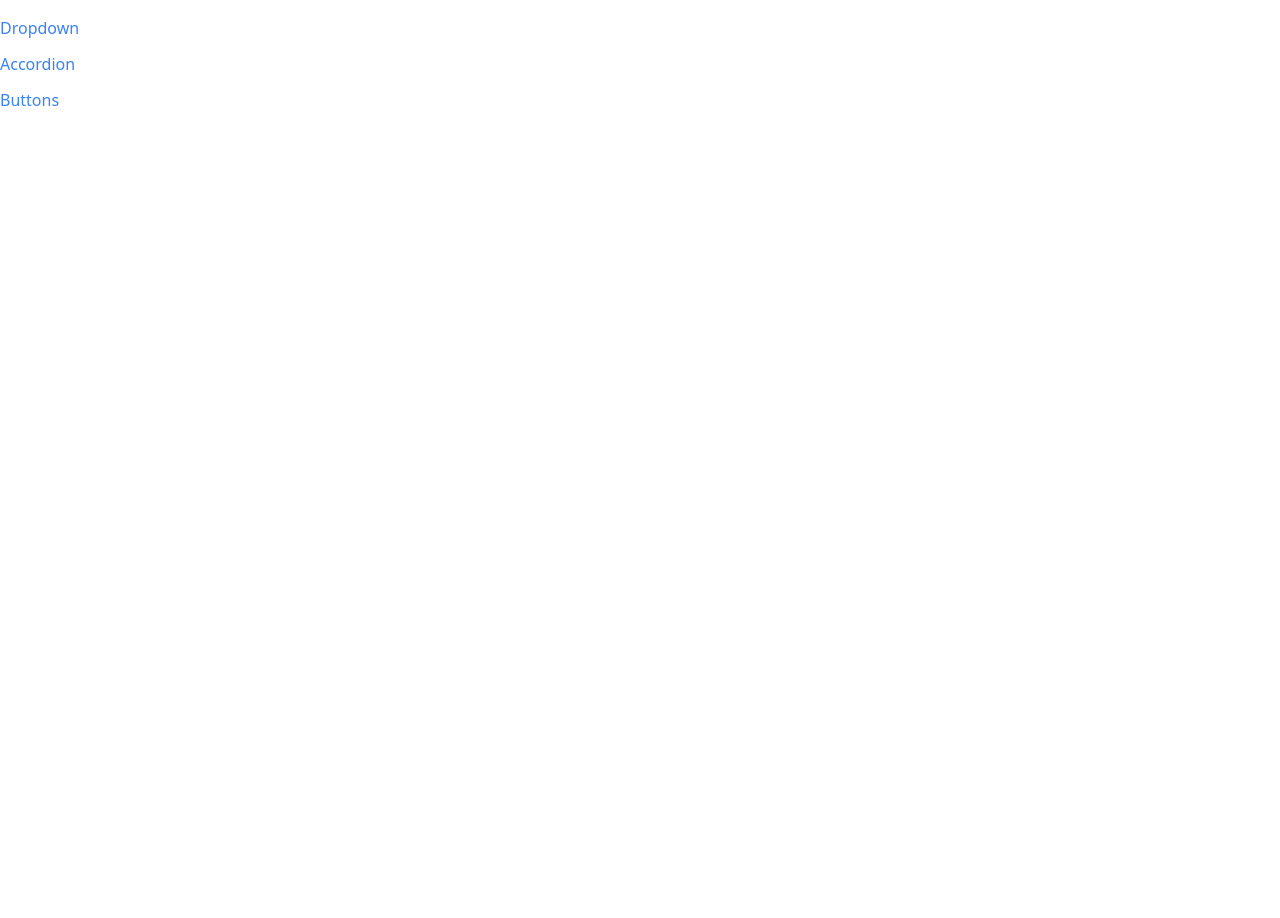
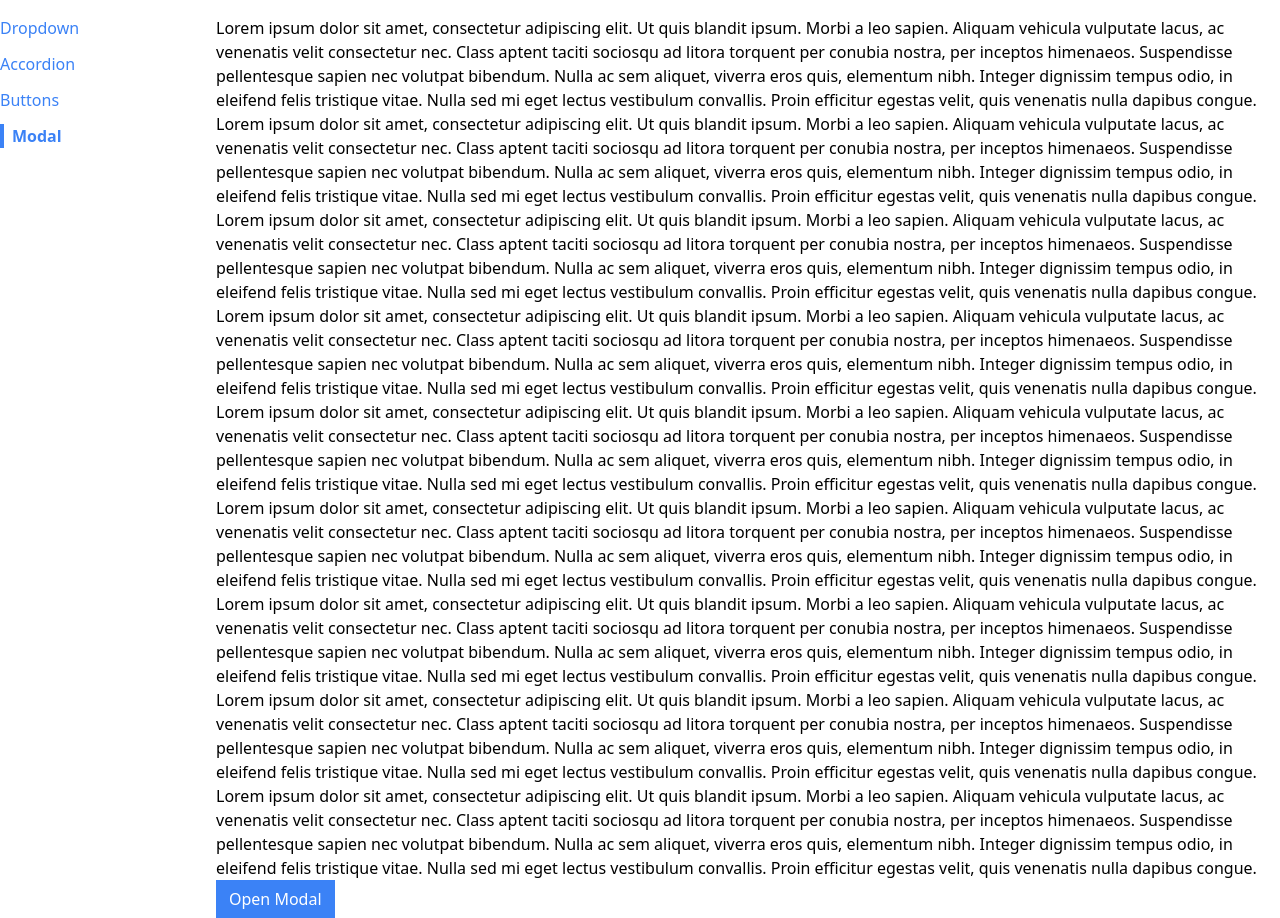
Before and after one commit to ankitsrivastava0103/comps, a React (Create React App) app: page /modal in a window 1280 px wide. Before the commit the page ends 800 px from the top, so only its background shows below. Built offline with nearby package versions, Linux system fonts and the light colour scheme.

Commit message:
Added Modal Component

```diff
--- a/public/index.html
+++ b/public/index.html
@@ -39,5 +39,6 @@
       To begin the development, run `npm start` or `yarn start`.
       To create a production bundle, use `npm run build` or `yarn build`.
     -->
+    <div class="modal-container"></div>
   </body>
 </html>
--- a/src/App.js
+++ b/src/App.js
@@ -3,6 +3,7 @@
 import DropdownPage from "./pages/DropdownPage";
 import ButtonPage from "./pages/ButtonPage";
 import Sidebar from "./components/Sidebar";
+import ModalPage from "./pages/ModalPage";
 
 const App = () => {
   return (
@@ -18,6 +19,9 @@
         <Route path="/buttons">
           <ButtonPage />
         </Route>
+        <Route path="/modal">
+          <ModalPage />
+        </Route>
       </div>
     </div>
   );
--- a/src/components/Button.js
+++ b/src/components/Button.js
@@ -10,6 +10,7 @@
   danger,
   outline,
   rounded,
+  ...rest
 }) => {
   const classes = twMerge(
     className("px-3 py-1.5 border", {
@@ -28,7 +29,11 @@
     })
   );
 
-  return <button className={classes}>{children}</button>;
+  return (
+    <button {...rest} className={classes}>
+      {children}
+    </button>
+  );
 };
 
 Button.propTypes = {
--- /dev/null
+++ b/src/components/Modal.js
@@ -0,0 +1,29 @@
+import { useEffect } from "react";
+import ReactDOM from "react-dom";
+
+const Modal = ({ onClose, children, actionBar }) => {
+  useEffect(() => {
+    document.body.classList.add("overflow-hidden");
+    return () => {
+      document.body.classList.remove("overflow-hidden");
+    };
+  }, []);
+
+  return ReactDOM.createPortal(
+    <div>
+      <div
+        onClick={onClose}
+        className="fixed inset-0 bg-gray-300 opacity-80"
+      ></div>
+      <div className="fixed inset-40 p-10 bg-white">
+        <div className="flex flex-col justify-between h-full">
+          {children}
+          <div className="flex justify-end">{actionBar}</div>
+        </div>
+      </div>
+    </div>,
+    document.querySelector(".modal-container")
+  );
+};
+
+export default Modal;
--- a/src/components/Sidebar.js
+++ b/src/components/Sidebar.js
@@ -5,6 +5,7 @@
     { label: "Dropdown", path: "/" },
     { label: "Accordion", path: "/accordion" },
     { label: "Buttons", path: "/buttons" },
+    { label: "Modal", path: "/modal" },
   ];
 
   const renderLinks = links.map((link) => {
--- /dev/null
+++ b/src/pages/ModalPage.js
@@ -0,0 +1,130 @@
+import Modal from "../components/Modal";
+import Button from "../components/Button";
+import { useState } from "react";
+
+const ModalPage = () => {
+  const [showModal, setShowModal] = useState(false);
+
+  const handleModalShowClick = () => {
+    setShowModal(true);
+  };
+
+  const handleModalCloseClick = () => {
+    setShowModal(false);
+  };
+
+  const actionBar = (
+    <div>
+      <Button onClick={handleModalCloseClick} primary>
+        I Accept
+      </Button>
+    </div>
+  );
+
+  const modal = (
+    <Modal onClose={handleModalCloseClick} actionBar={actionBar}>
+      <p>Here is an important agreement for you to accept</p>
+    </Modal>
+  );
+
+  return (
+    <div>
+      <p>
+        Lorem ipsum dolor sit amet, consectetur adipiscing elit. Ut quis blandit
+        ipsum. Morbi a leo sapien. Aliquam vehicula vulputate lacus, ac
+        venenatis velit consectetur nec. Class aptent taciti sociosqu ad litora
+        torquent per conubia nostra, per inceptos himenaeos. Suspendisse
+        pellentesque sapien nec volutpat bibendum. Nulla ac sem aliquet, viverra
+        eros quis, elementum nibh. Integer dignissim tempus odio, in eleifend
+        felis tristique vitae. Nulla sed mi eget lectus vestibulum convallis.
+        Proin efficitur egestas velit, quis venenatis nulla dapibus congue.
+      </p>
+      <p>
+        Lorem ipsum dolor sit amet, consectetur adipiscing elit. Ut quis blandit
+        ipsum. Morbi a leo sapien. Aliquam vehicula vulputate lacus, ac
+        venenatis velit consectetur nec. Class aptent taciti sociosqu ad litora
+        torquent per conubia nostra, per inceptos himenaeos. Suspendisse
+        pellentesque sapien nec volutpat bibendum. Nulla ac sem aliquet, viverra
+        eros quis, elementum nibh. Integer dignissim tempus odio, in eleifend
+        felis tristique vitae. Nulla sed mi eget lectus vestibulum convallis.
+        Proin efficitur egestas velit, quis venenatis nulla dapibus congue.
+      </p>
+      <p>
+        Lorem ipsum dolor sit amet, consectetur adipiscing elit. Ut quis blandit
+        ipsum. Morbi a leo sapien. Aliquam vehicula vulputate lacus, ac
+        venenatis velit consectetur nec. Class aptent taciti sociosqu ad litora
+        torquent per conubia nostra, per inceptos himenaeos. Suspendisse
+        pellentesque sapien nec volutpat bibendum. Nulla ac sem aliquet, viverra
+        eros quis, elementum nibh. Integer dignissim tempus odio, in eleifend
+        felis tristique vitae. Nulla sed mi eget lectus vestibulum convallis.
+        Proin efficitur egestas velit, quis venenatis nulla dapibus congue.
+      </p>
+      <p>
+        Lorem ipsum dolor sit amet, consectetur adipiscing elit. Ut quis blandit
+        ipsum. Morbi a leo sapien. Aliquam vehicula vulputate lacus, ac
+        venenatis velit consectetur nec. Class aptent taciti sociosqu ad litora
+        torquent per conubia nostra, per inceptos himenaeos. Suspendisse
+        pellentesque sapien nec volutpat bibendum. Nulla ac sem aliquet, viverra
+        eros quis, elementum nibh. Integer dignissim tempus odio, in eleifend
+        felis tristique vitae. Nulla sed mi eget lectus vestibulum convallis.
+        Proin efficitur egestas velit, quis venenatis nulla dapibus congue.
+      </p>
+      <p>
+        Lorem ipsum dolor sit amet, consectetur adipiscing elit. Ut quis blandit
+        ipsum. Morbi a leo sapien. Aliquam vehicula vulputate lacus, ac
+        venenatis velit consectetur nec. Class aptent taciti sociosqu ad litora
+        torquent per conubia nostra, per inceptos himenaeos. Suspendisse
+        pellentesque sapien nec volutpat bibendum. Nulla ac sem aliquet, viverra
+        eros quis, elementum nibh. Integer dignissim tempus odio, in eleifend
+        felis tristique vitae. Nulla sed mi eget lectus vestibulum convallis.
+        Proin efficitur egestas velit, quis venenatis nulla dapibus congue.
+      </p>
+      <p>
+        Lorem ipsum dolor sit amet, consectetur adipiscing elit. Ut quis blandit
+        ipsum. Morbi a leo sapien. Aliquam vehicula vulputate lacus, ac
+        venenatis velit consectetur nec. Class aptent taciti sociosqu ad litora
+        torquent per conubia nostra, per inceptos himenaeos. Suspendisse
+        pellentesque sapien nec volutpat bibendum. Nulla ac sem aliquet, viverra
+        eros quis, elementum nibh. Integer dignissim tempus odio, in eleifend
+        felis tristique vitae. Nulla sed mi eget lectus vestibulum convallis.
+        Proin efficitur egestas velit, quis venenatis nulla dapibus congue.
+      </p>
+      <p>
+        Lorem ipsum dolor sit amet, consectetur adipiscing elit. Ut quis blandit
+        ipsum. Morbi a leo sapien. Aliquam vehicula vulputate lacus, ac
+        venenatis velit consectetur nec. Class aptent taciti sociosqu ad litora
+        torquent per conubia nostra, per inceptos himenaeos. Suspendisse
+        pellentesque sapien nec volutpat bibendum. Nulla ac sem aliquet, viverra
+        eros quis, elementum nibh. Integer dignissim tempus odio, in eleifend
+        felis tristique vitae. Nulla sed mi eget lectus vestibulum convallis.
+        Proin efficitur egestas velit, quis venenatis nulla dapibus congue.
+      </p>
+      <p>
+        Lorem ipsum dolor sit amet, consectetur adipiscing elit. Ut quis blandit
+        ipsum. Morbi a leo sapien. Aliquam vehicula vulputate lacus, ac
+        venenatis velit consectetur nec. Class aptent taciti sociosqu ad litora
+        torquent per conubia nostra, per inceptos himenaeos. Suspendisse
+        pellentesque sapien nec volutpat bibendum. Nulla ac sem aliquet, viverra
+        eros quis, elementum nibh. Integer dignissim tempus odio, in eleifend
+        felis tristique vitae. Nulla sed mi eget lectus vestibulum convallis.
+        Proin efficitur egestas velit, quis venenatis nulla dapibus congue.
+      </p>
+      <p>
+        Lorem ipsum dolor sit amet, consectetur adipiscing elit. Ut quis blandit
+        ipsum. Morbi a leo sapien. Aliquam vehicula vulputate lacus, ac
+        venenatis velit consectetur nec. Class aptent taciti sociosqu ad litora
+        torquent per conubia nostra, per inceptos himenaeos. Suspendisse
+        pellentesque sapien nec volutpat bibendum. Nulla ac sem aliquet, viverra
+        eros quis, elementum nibh. Integer dignissim tempus odio, in eleifend
+        felis tristique vitae. Nulla sed mi eget lectus vestibulum convallis.
+        Proin efficitur egestas velit, quis venenatis nulla dapibus congue.
+      </p>
+      <Button onClick={handleModalShowClick} primary>
+        Open Modal
+      </Button>
+      {showModal && modal}
+    </div>
+  );
+};
+
+export default ModalPage;
```
